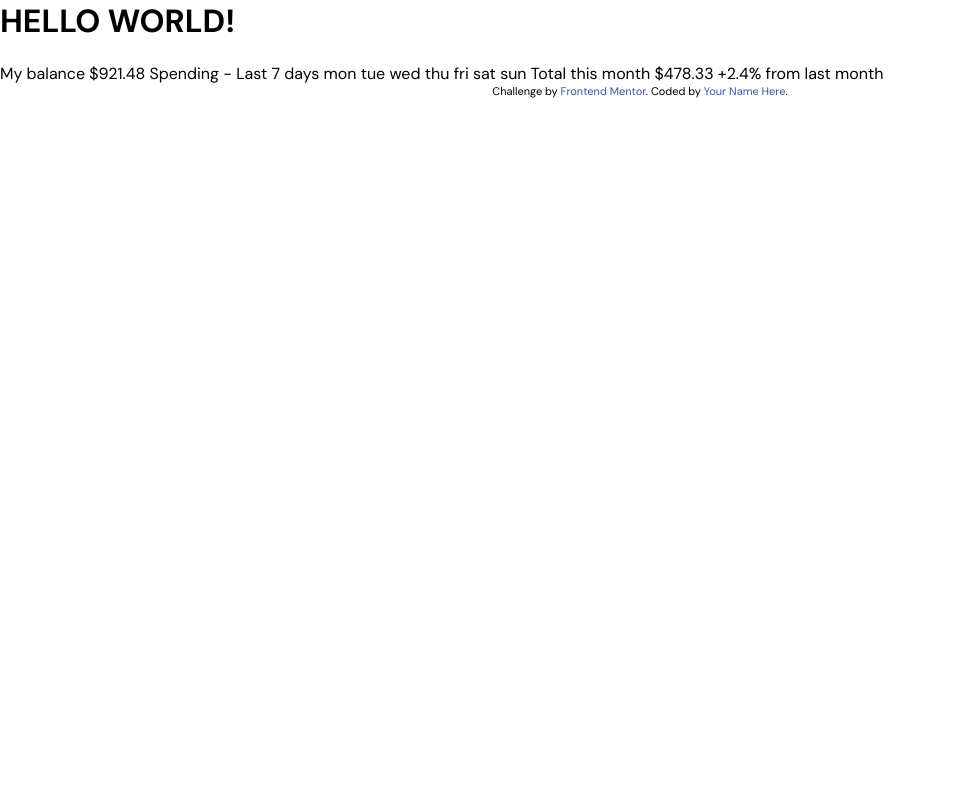
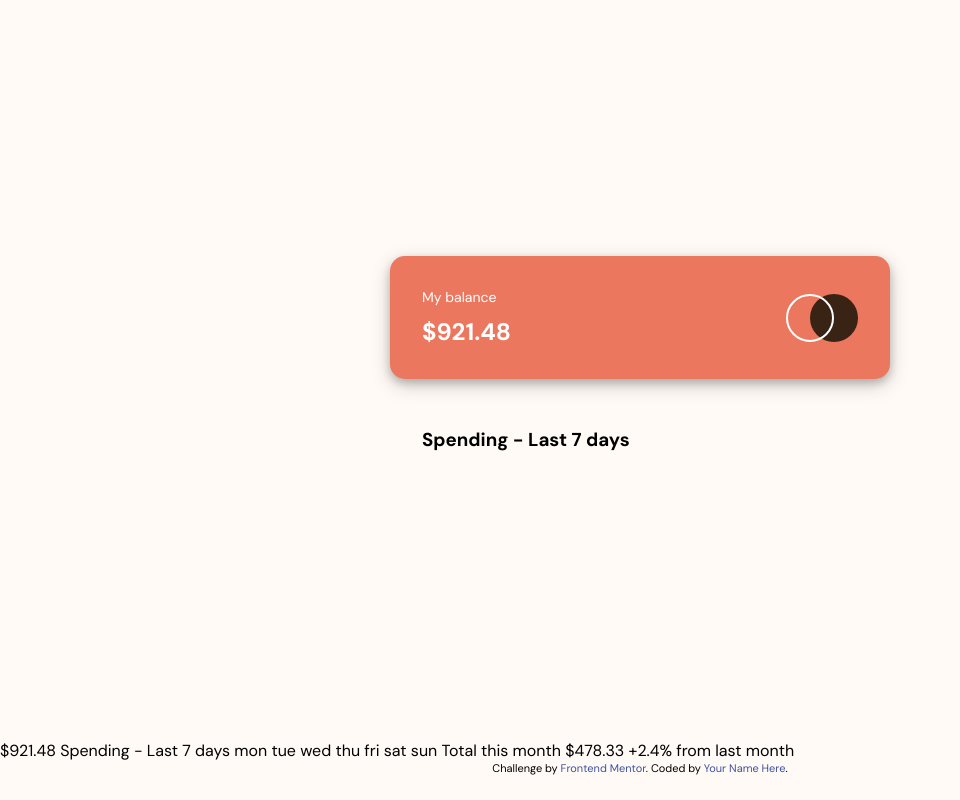
Before and after one commit to Axda-Web/expensesChart, a website: page index.html in a window 1280 px wide. Shown: the whole page, without its empty margins (0-960 px from the left). Drawn offline with Linux system fonts and the light colour scheme.

Commit message:
create the balance component

```diff
--- a/app/scss/components/_index.scss
+++ b/app/scss/components/_index.scss
@@ -0,0 +1 @@
+@forward  'card';
--- a/app/scss/globals/_boilerplate.scss
+++ b/app/scss/globals/_boilerplate.scss
@@ -5,12 +5,15 @@ html {
 
 *, *::before, *::after {
     box-sizing: inherit;
+    margin: 0;
+    padding: 0;
 }
 
 body {
     margin: 0;
     padding: 0;
     font-family: var(--font-dmSans);
+    background-color: var(--pale-orange);
 }
 
 h1, h2, h3 {
--- a/app/scss/style.scss
+++ b/app/scss/style.scss
@@ -1,2 +1,3 @@
 @use 'globals';
 @use 'components';
+@use 'pages';
--- a/app/scss/util/_index.scss
+++ b/app/scss/util/_index.scss
@@ -1,4 +1,2 @@
 @forward 'breakpoints';
-@forward 'colors.scss';
-@forward 'fonts.scss';
 @forward 'functions.scss';
--- a/index.html
+++ b/index.html
@@ -27,9 +27,19 @@
 </head>
 <body>
 
-  <h1>HELLO WORLD!</h1>
+  <main class="main-container">
+    <article class="card balance-container">
+      <h3 class="balance__title">My balance</h3>
+      <p class="balance__amount">$921.48</p>
+      <img class="balance__logo" src="./images/logo.svg" alt="">
+    </article>
+    <article class="card spending-container">
+      <h3>Spending - Last 7 days</h3>
 
-  My balance
+    </article>
+  </main>
+
+
   $921.48
 
   Spending - Last 7 days
```
Also changed, not shown: dist/css/style.css, 1 other file.
